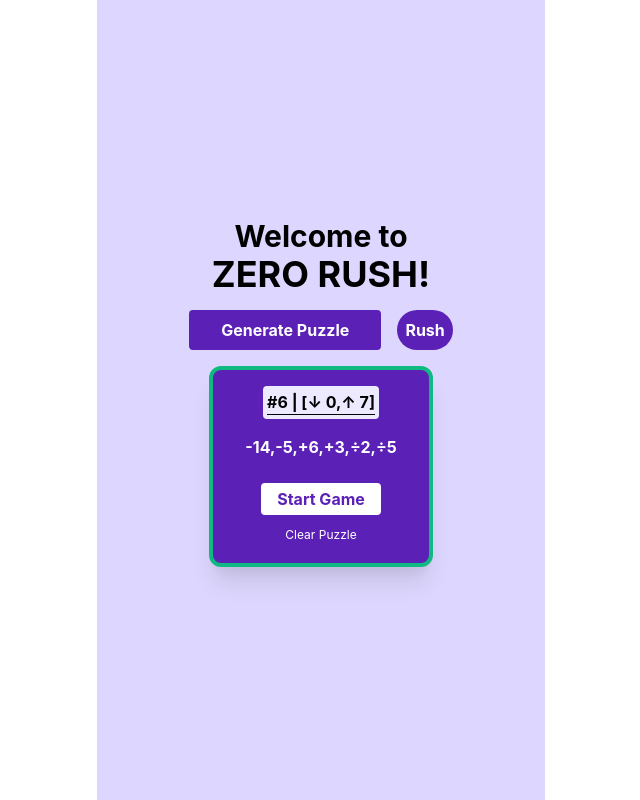
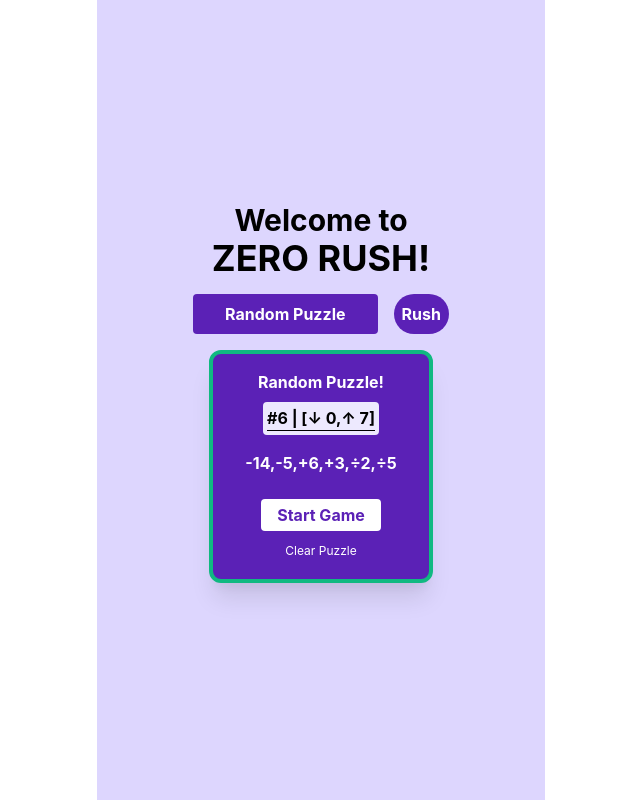
Before and after one commit to youssoufdasilva/zero-rush, a React (Create React App) app: page / in a window 1280 px wide. Both pictures are taken after a click on the button "Rush". Shown: the whole page, without its empty margins (319-959 px from the left). Built offline with nearby package versions, Linux system fonts and the light colour scheme.

Commit message:
Random Puzzle name

```diff
--- a/src/App.js
+++ b/src/App.js
@@ -166,7 +166,11 @@ const ConfirmPuzzle = (props) => {
 						: 'flex flex-col justify-center items-center p-4 '
 				}
 			>
-				{rushFound ? <p className='mb-2'>Easier Puzzle Found!</p> : null}
+				{rushFound ? (
+					<p className='mb-2'>Easier Puzzle Found!</p>
+				) : (
+					<p className='mb-2'>Random Puzzle!</p>
+				)}
 				<div
 					className='text-center bg-purple-100 p-1 rounded text-black mb-4'
 					onClick={() => setShowingStats(!showingStats)}
@@ -262,7 +266,7 @@ const WelcomeScreen = (props) => {
 							: 'hidden'
 					}
 				>
-					Generate Puzzle
+					Random Puzzle
 				</button>
 
 				<button
```
